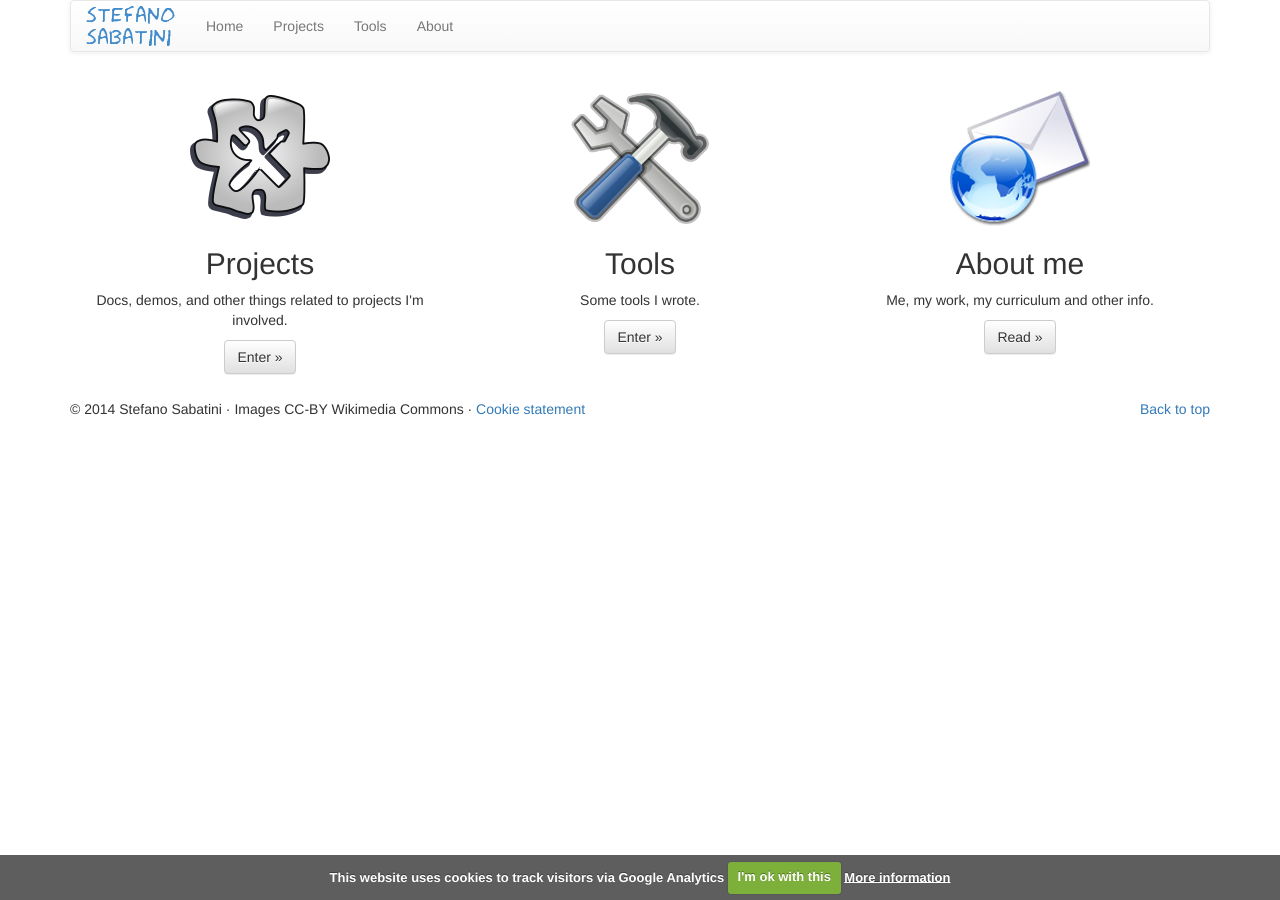
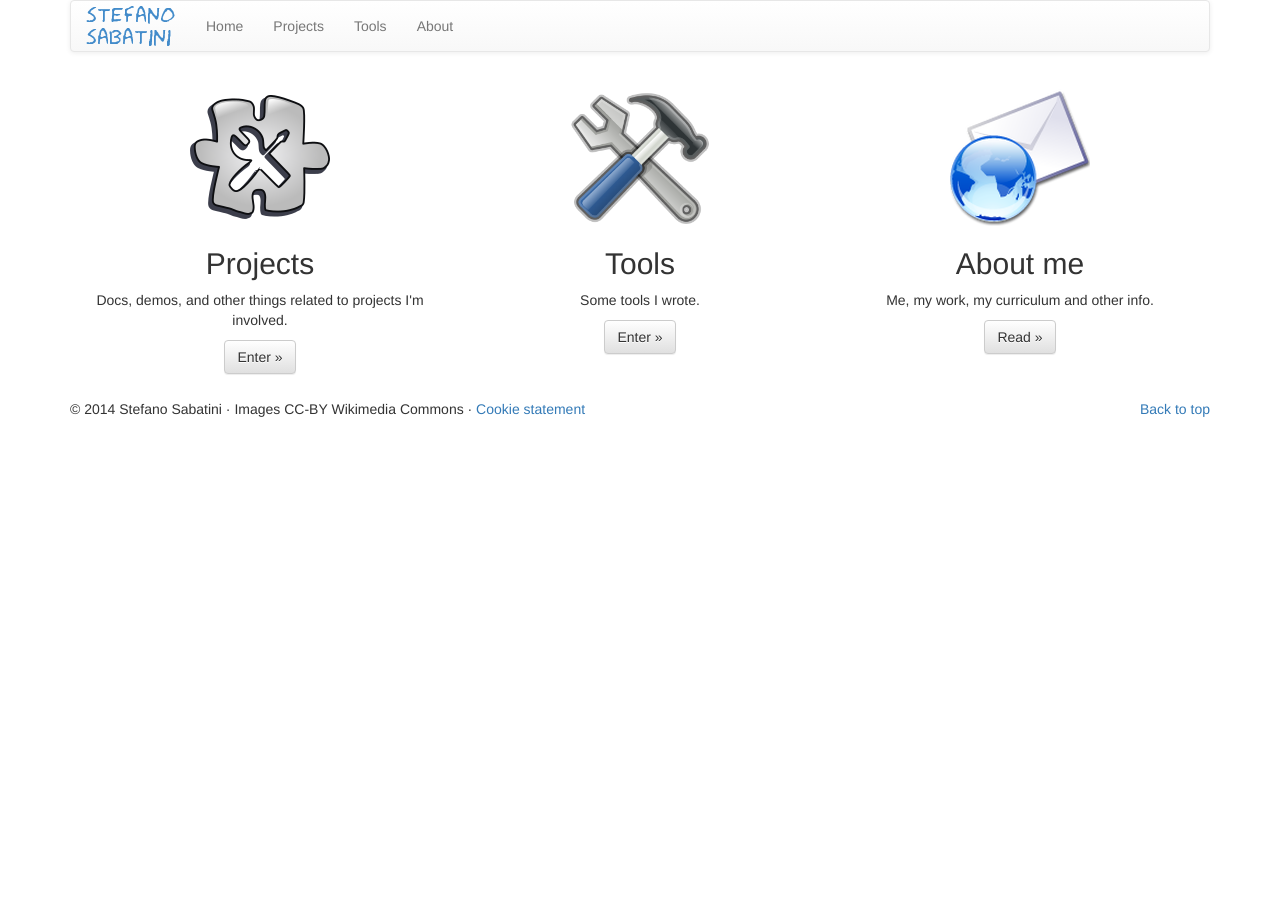
Before and after one commit to sabas/sabas.github.io, a Jekyll site: the page built from index.html, in a window 1280 px wide. Built offline with Jekyll 4.4.1, drawn with Linux system fonts in a browser that asks for light colours; nearby versions of some CDN libraries; Markdown is read by kramdown in place of the engine named in the settings; the list of posts is cut into pages by our own code.

Commit message:
FUCK THIS

```diff
--- a/_includes/footer.html
+++ b/_includes/footer.html
@@ -3,34 +3,5 @@
         <p>&copy; 2014 Stefano Sabatini &middot; Images CC-BY Wikimedia Commons &middot; <a href="http://cookiestatement.eu/">Cookie statement</a></p>
       </footer>
     </div>
-<script src="/js/js.cookie-1.5.1.min.js"></script>
-<script src="/js/jquery.cookiecuttr.js"></script>
-<link rel="stylesheet" href="/css/cookiecuttr.css"/>
-
-<script type="text/javascript">
-if (jQuery.cookie('cc_cookie_accept') == "cc_cookie_accept") {
-  var _gaq = _gaq || [];
-  _gaq.push(['_setAccount', 'UA-13244504-2']);
-  _gaq.push(['_setDomainName', 'stefanosabatini.eu']);
-  _gaq.push(['_trackPageview']);
-
-  (function() {
-    var ga = document.createElement('script'); ga.type = 'text/javascript'; ga.async = true;
-    ga.src = ('https:' == document.location.protocol ? 'https://ssl' : 'http://www') + '.google-analytics.com/ga.js';
-    var s = document.getElementsByTagName('script')[0]; s.parentNode.insertBefore(ga, s);
-  })();
-}
-
-$(document).ready(function () {
-    $.cookieCuttr({
-        cookieAnalytics:true,
-              cookieAnalyticsMessage: "This website uses cookies to track visitors via Google Analytics",
-              cookieAcceptButtonText: "I'm ok with this",
-              cookieWhatAreLinkText: "More information",
-              cookieWhatAreTheyLink: "http://cookiestatement.eu/",
-              cookieNotificationLocationBottom: true
-    });
-});
-</script>
 </body>
 </html>
```
